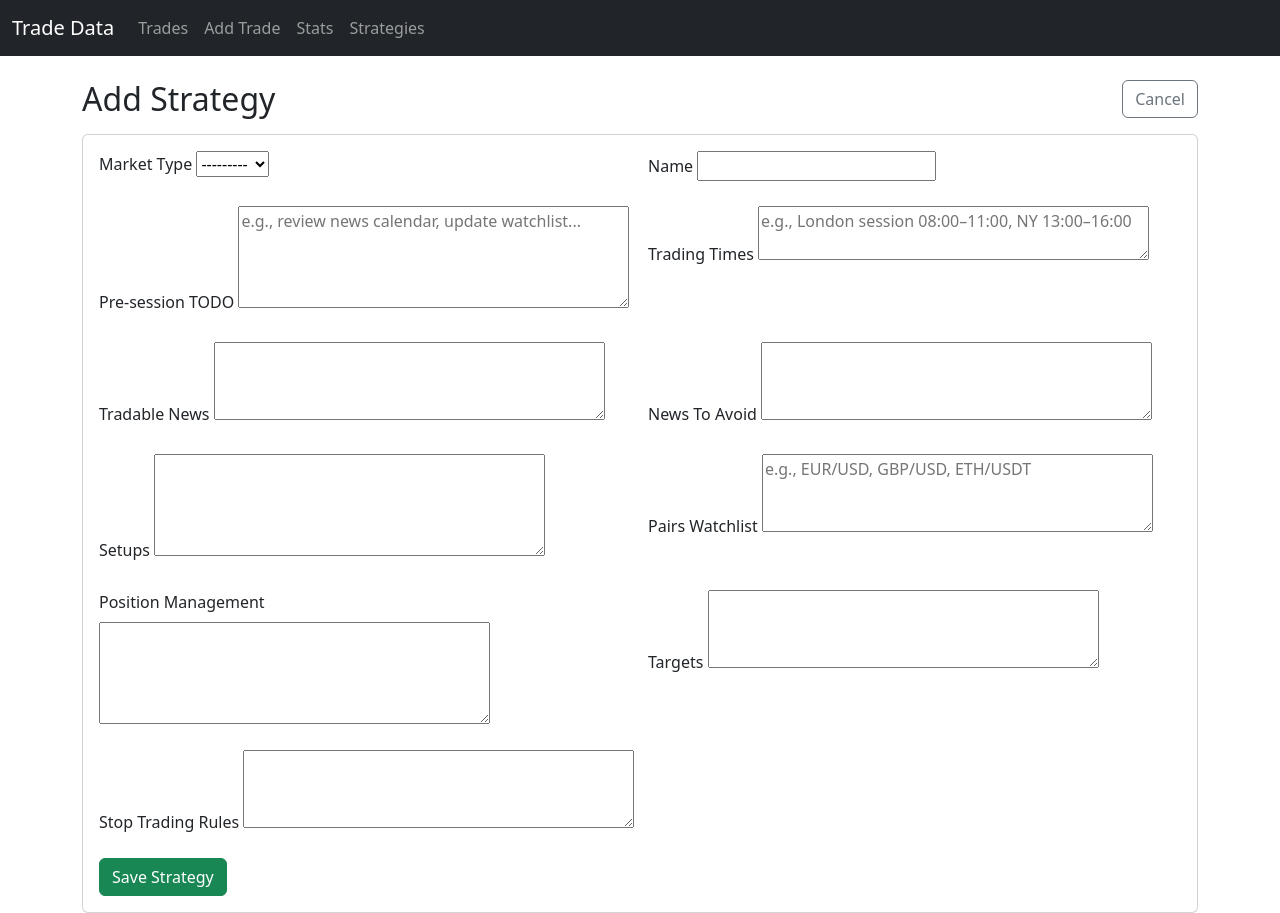
After one commit to vladsaratovskyi/trade-data, a Django app: page /strategies/add/ in a window 1280 px wide. The commit adds this page. Run offline with Django 4.2, Linux system fonts and the light colour scheme.

Commit message:
add trading strategy page

```diff
--- a/trades/forms.py
+++ b/trades/forms.py
@@ -1,5 +1,5 @@
 from django import forms
-from .models import Trade, Tag
+from .models import Trade, Tag, Strategy
 
 
 class DateTimeLocalInput(forms.DateTimeInput):
@@ -106,3 +106,32 @@ class TradeForm(forms.ModelForm):
         if commit:
             instance.save()
         return instance
+
+
+class StrategyForm(forms.ModelForm):
+    class Meta:
+        model = Strategy
+        fields = [
+            "type",
+            "name",
+            "pre_session_todo",
+            "trading_times",
+            "tradable_news",
+            "avoid_news",
+            "setups",
+            "watchlist_pairs",
+            "position_management",
+            "targets",
+            "stop_rules",
+        ]
+        widgets = {
+            "pre_session_todo": forms.Textarea(attrs={"rows": 4, "placeholder": "e.g., review news calendar, update watchlist..."}),
+            "trading_times": forms.Textarea(attrs={"rows": 2, "placeholder": "e.g., London session 08:00–11:00, NY 13:00–16:00"}),
+            "tradable_news": forms.Textarea(attrs={"rows": 3}),
+            "avoid_news": forms.Textarea(attrs={"rows": 3}),
+            "setups": forms.Textarea(attrs={"rows": 4}),
+            "watchlist_pairs": forms.Textarea(attrs={"rows": 3, "placeholder": "e.g., EUR/USD, GBP/USD, ETH/USDT"}),
+            "position_management": forms.Textarea(attrs={"rows": 4}),
+            "targets": forms.Textarea(attrs={"rows": 3}),
+            "stop_rules": forms.Textarea(attrs={"rows": 3}),
+        }
--- a/trades/models.py
+++ b/trades/models.py
@@ -63,3 +63,30 @@ class Trade(models.Model):
 
     def __str__(self) -> str:  # pragma: no cover
         return f"{self.get_type_display()} {self.get_direction_display()} {self.date:%Y-%m-%d %H:%M}"
+
+
+class Strategy(models.Model):
+    """Trading strategy per market type with key playbook fields."""
+
+    type = models.CharField(max_length=10, choices=Trade.TradeType.choices)
+    name = models.CharField(max_length=100)
+
+    pre_session_todo = models.TextField(blank=True, help_text="Checklist before trading session")
+    trading_times = models.TextField(blank=True, help_text="Timings for trading (sessions, hours)")
+    tradable_news = models.TextField(blank=True, help_text="News/events we can trade")
+    avoid_news = models.TextField(blank=True, help_text="News/events to avoid")
+    setups = models.TextField(blank=True, help_text="Setups being used")
+    watchlist_pairs = models.TextField(blank=True, help_text="Pairs being watched")
+    position_management = models.TextField(blank=True, help_text="Position management information")
+    targets = models.TextField(blank=True, help_text="Targets and take-profit planning")
+    stop_rules = models.TextField(blank=True, help_text="Rules for when to stop trading")
+
+    created_at = models.DateTimeField(auto_now_add=True)
+    updated_at = models.DateTimeField(auto_now=True)
+
+    class Meta:
+        ordering = ["type", "name"]
+        unique_together = ("type", "name")
+
+    def __str__(self) -> str:  # pragma: no cover
+        return f"{self.get_type_display()} — {self.name}"
--- a/trades/templates/base.html
+++ b/trades/templates/base.html
@@ -18,6 +18,7 @@
             <li class="nav-item"><a class="nav-link" href="/">Trades</a></li>
             <li class="nav-item"><a class="nav-link" href="/add/">Add Trade</a></li>
             <li class="nav-item"><a class="nav-link" href="/stats/">Stats</a></li>
+            <li class="nav-item"><a class="nav-link" href="/strategies/">Strategies</a></li>
           </ul>
         </div>
       </div>
--- /dev/null
+++ b/trades/templates/trades/strategy_form.html
@@ -0,0 +1,81 @@
+{% extends "base.html" %}
+
+{% block content %}
+<div class="d-flex justify-content-between align-items-center mb-3">
+  <h2 class="mb-0">Add Strategy</h2>
+  <div>
+    <a class="btn btn-outline-secondary" href="{% url 'trades:strategy_list' %}">Cancel</a>
+  </div>
+</div>
+
+<form method="post" class="card p-3">
+  {% csrf_token %}
+  {{ form.non_field_errors }}
+  <div class="row g-3">
+    <div class="col-md-6">
+      <label class="form-label">Market Type</label>
+      {{ form.type }}
+    </div>
+    <div class="col-md-6">
+      <label class="form-label">Name</label>
+      {{ form.name }}
+    </div>
+  </div>
+
+  <div class="row g-3 mt-1">
+    <div class="col-md-6">
+      <label class="form-label">Pre-session TODO</label>
+      {{ form.pre_session_todo }}
+    </div>
+    <div class="col-md-6">
+      <label class="form-label">Trading Times</label>
+      {{ form.trading_times }}
+    </div>
+  </div>
+
+  <div class="row g-3 mt-1">
+    <div class="col-md-6">
+      <label class="form-label">Tradable News</label>
+      {{ form.tradable_news }}
+    </div>
+    <div class="col-md-6">
+      <label class="form-label">News To Avoid</label>
+      {{ form.avoid_news }}
+    </div>
+  </div>
+
+  <div class="row g-3 mt-1">
+    <div class="col-md-6">
+      <label class="form-label">Setups</label>
+      {{ form.setups }}
+    </div>
+    <div class="col-md-6">
+      <label class="form-label">Pairs Watchlist</label>
+      {{ form.watchlist_pairs }}
+    </div>
+  </div>
+
+  <div class="row g-3 mt-1">
+    <div class="col-md-6">
+      <label class="form-label">Position Management</label>
+      {{ form.position_management }}
+    </div>
+    <div class="col-md-6">
+      <label class="form-label">Targets</label>
+      {{ form.targets }}
+    </div>
+  </div>
+
+  <div class="row g-3 mt-1">
+    <div class="col-md-12">
+      <label class="form-label">Stop Trading Rules</label>
+      {{ form.stop_rules }}
+    </div>
+  </div>
+
+  <div class="mt-3">
+    <button class="btn btn-success" type="submit">Save Strategy</button>
+  </div>
+</form>
+
+{% endblock %}
--- a/trades/urls.py
+++ b/trades/urls.py
@@ -4,6 +4,10 @@ from .views import (
     TradeListView,
     TradeUpdateView,
     TradeDetailView,
+    StrategyListView,
+    StrategyDetailView,
+    StrategyCreateView,
+    StrategyDeleteView,
     stats_view,
     trade_image,
     bulk_delete_trades,
@@ -17,6 +21,11 @@ urlpatterns = [
     path("add/", TradeCreateView.as_view(), name="add"),
     path("edit/<int:pk>/", TradeUpdateView.as_view(), name="edit"),
     path("view/<int:pk>/", TradeDetailView.as_view(), name="detail"),
+    # Strategies
+    path("strategies/", StrategyListView.as_view(), name="strategy_list"),
+    path("strategies/add/", StrategyCreateView.as_view(), name="strategy_add"),
+    path("strategies/view/<int:pk>/", StrategyDetailView.as_view(), name="strategy_detail"),
+    path("strategies/delete/<int:pk>/", StrategyDeleteView.as_view(), name="strategy_delete"),
     path("bulk-delete/", bulk_delete_trades, name="bulk_delete"),
     path("image/<int:pk>/<str:kind>/", trade_image, name="image"),  # kind: ltf|mtf|stf
     path("stats/", stats_view, name="stats"),
--- a/trades/views.py
+++ b/trades/views.py
@@ -7,8 +7,8 @@ from django.urls import reverse_lazy
 from django.views.generic import CreateView, ListView, UpdateView, DetailView
 from django.views.decorators.http import require_POST
 
-from .forms import TradeForm
-from .models import Tag, Trade
+from .forms import TradeForm, StrategyForm
+from .models import Tag, Trade, Strategy
 
 
 class TradeListView(ListView):
@@ -120,6 +120,35 @@ class TradeDetailView(DetailView):
     context_object_name = "trade"
 
 
+class StrategyListView(ListView):
+    model = Strategy
+    template_name = "trades/strategy_list.html"
+    context_object_name = "strategies"
+    paginate_by = 50
+
+
+class StrategyDetailView(DetailView):
+    model = Strategy
+    template_name = "trades/strategy_detail.html"
+    context_object_name = "strategy"
+
+
+class StrategyCreateView(CreateView):
+    model = Strategy
+    form_class = StrategyForm
+    template_name = "trades/strategy_form.html"
+    success_url = reverse_lazy("trades:strategy_list")
+
+
+from django.views.generic.edit import DeleteView
+
+
+class StrategyDeleteView(DeleteView):
+    model = Strategy
+    template_name = "trades/strategy_confirm_delete.html"
+    success_url = reverse_lazy("trades:strategy_list")
+
+
 def stats_view(request):
     qs = Trade.objects.all()
 
```
Also changed, not shown: trades/templates/trades/strategy_confirm_delete.html (added, +22 -0 lines), trades/templates/trades/strategy_detail.html (added, +70 -0 lines), trades/templates/trades/strategy_list.html (added, +60 -0 lines), trades/migrations/0004_strategy.py (added).
